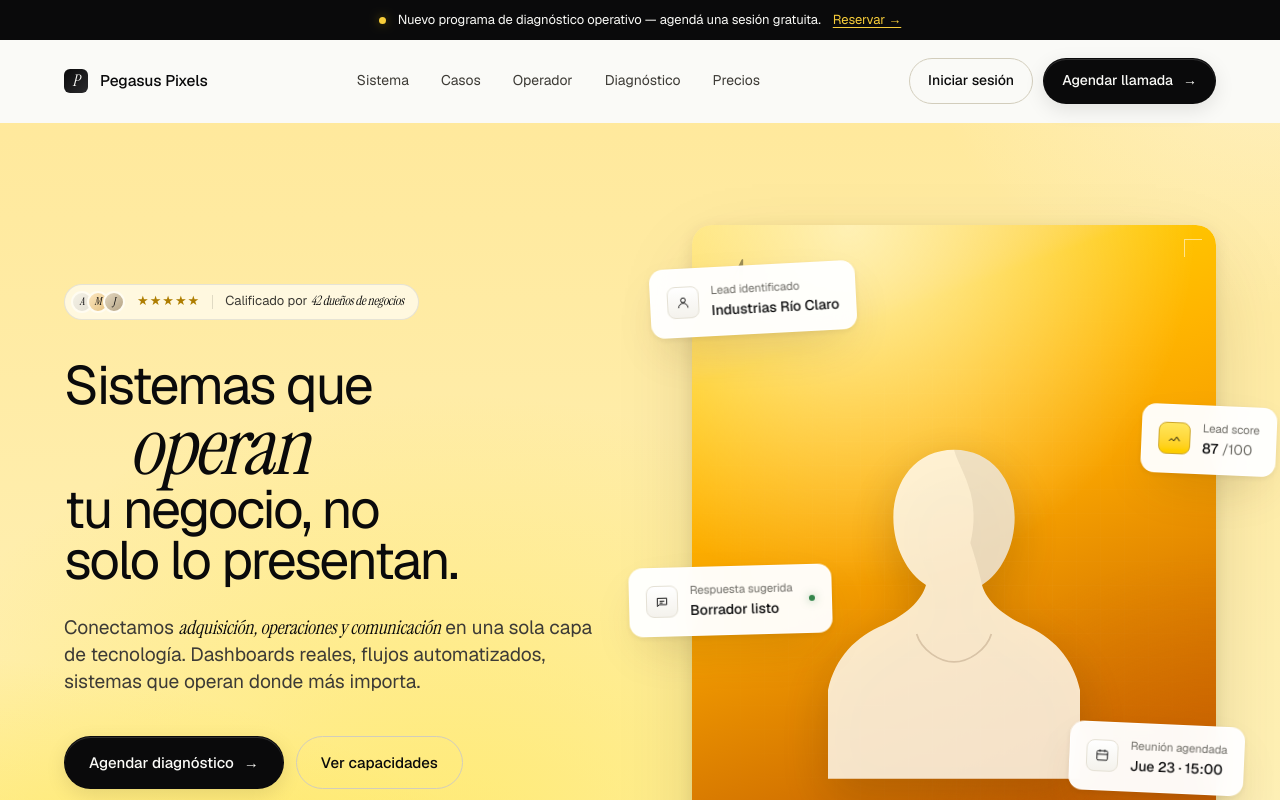
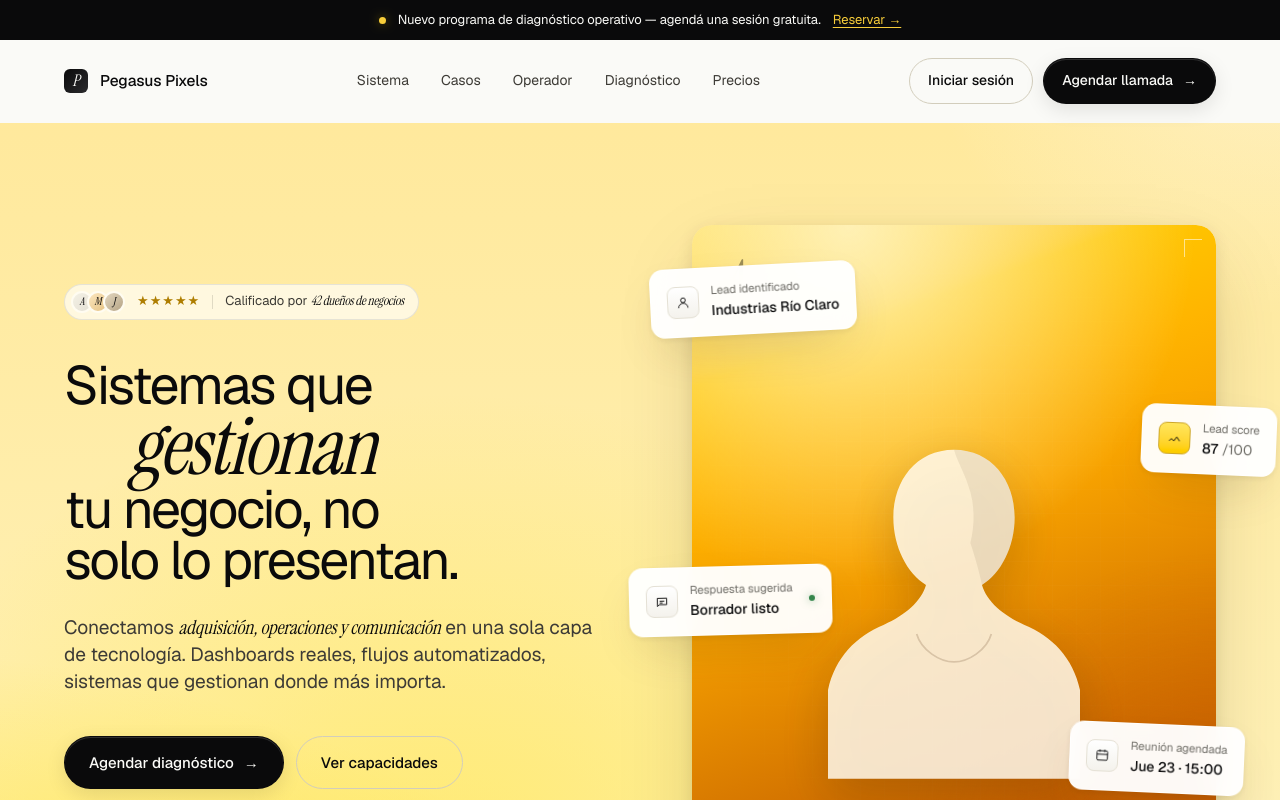
Before and after one commit to dcrecycler-ctrl/Pegasus-Pixels, a Next.js app: page / in a window 1280 px wide. Shown: the top 800 px of the page. Built offline with nearby package versions, Linux system fonts and the light colour scheme.

Commit message:
Replace "operan" with "gestionan" in hero heading and subhead
Co-Authored-By: Claude Sonnet 4.6 <noreply@anthropic.com>

```diff
--- a/app/page.tsx
+++ b/app/page.tsx
@@ -34,14 +34,14 @@ export default function Home() {
               <h1>
                 Sistemas que<br />
                 <span className="indent">
-                  <em className="h1-operan">operan</em>
+                  <em className="h1-operan">gestionan</em>
                 </span><br />
                 tu negocio, no<br />
                 solo lo presentan.
               </h1>
 
               <p className="sub">
-                Conectamos <em>adquisición, operaciones y comunicación</em> en una sola capa de tecnología. Dashboards reales, flujos automatizados, sistemas que operan donde más importa.
+                Conectamos <em>adquisición, operaciones y comunicación</em> en una sola capa de tecnología. Dashboards reales, flujos automatizados, sistemas que gestionan donde más importa.
               </p>
 
               <div className="ctas">
```
